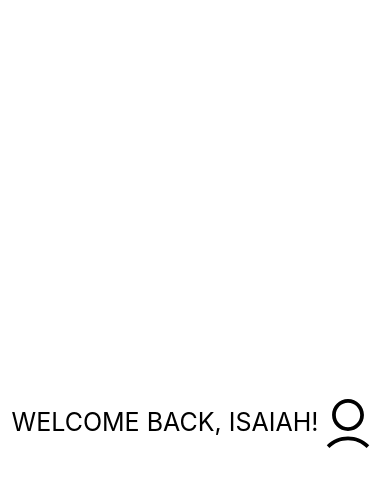
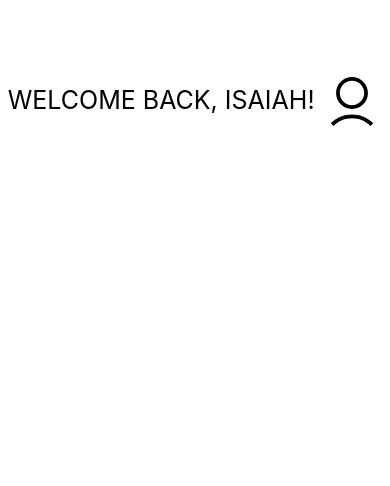
Before and after one commit to igrimzyi/TripHubReactNative, a React Native app: screen / in a window 390 px wide. Shown: the top 486 px of the page. Built offline with nearby package versions, Linux system fonts and the light colour scheme.

Commit message:
new changes

```diff
--- a/App.js
+++ b/App.js
@@ -5,7 +5,7 @@ import { NavigationContainer } from '@react-navigation/native';
 import { createNativeStackNavigator } from '@react-navigation/native-stack';
 
 // Local imports
-import Home from './components/home/Home';
+import Home from './components/Home';
 import Navigation from './components/Navigation';
 import Selector from './components/Selector';
 
--- a/components/home/Home.tsx
+++ b/components/Home.tsx
@@ -17,6 +17,11 @@ const Home = () => {
 
                 </View>
 
+                <View >
+
+
+                </View>
+
             </View>
         );
 };
@@ -30,14 +35,16 @@ const styles = StyleSheet.create({
         fontSize:25,
     },
     container:{
-        flex:5,
+        flex:1,
+        height: '100%',
         alignItems: 'center',
         // justifyContent: 'center',
     },
     header:{
-
-        flex:1,
-        // justifyContent: 'center',
+        height: 200,
+        width: '100%',
+        // flex:1,
+        justifyContent: 'space-evenly',
         alignItems: 'center',
         flexDirection:'row',
     }
```
